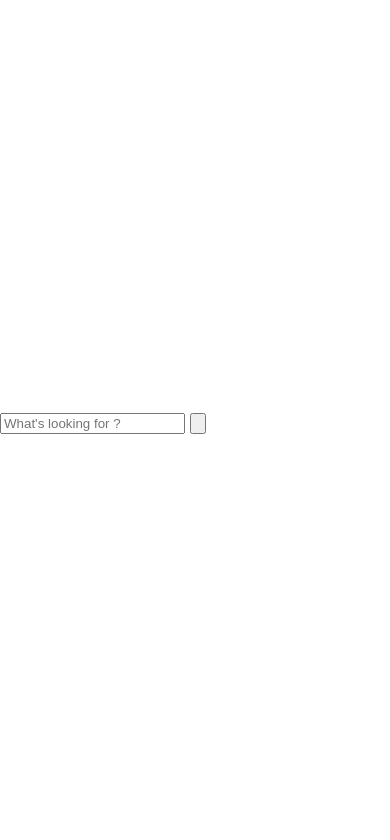
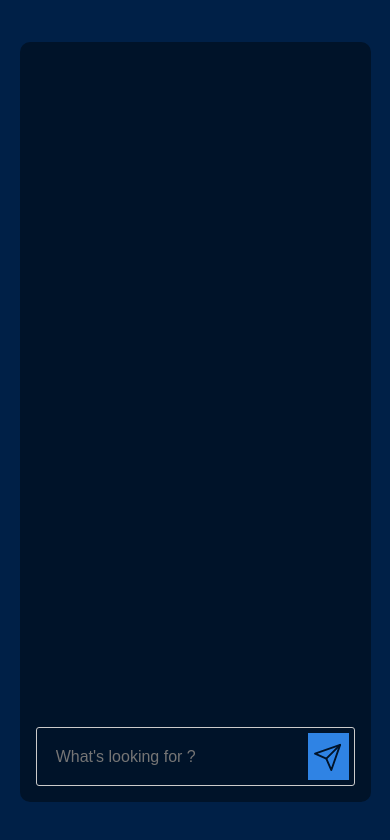
Before and after one commit to alichatraei/chat_ai_chatGPT, a website built with Vite: page index.html in a window 390 px wide. Built offline with nearby package versions, Linux system fonts and the light colour scheme.

Commit message:
fix: fix styles conflict

```diff
--- a/style.css
+++ b/style.css
@@ -1,97 +1,149 @@
-:root {
-  font-family: Inter, Avenir, Helvetica, Arial, sans-serif;
-  font-size: 16px;
-  line-height: 24px;
-  font-weight: 400;
-
-  color-scheme: light dark;
-  color: rgba(255, 0, 255, 0.87);
-  background-color: #242424;
-
-  font-synthesis: none;
-  text-rendering: optimizeLegibility;
-  -webkit-font-smoothing: antialiased;
-  -moz-osx-font-smoothing: grayscale;
-  -webkit-text-size-adjust: 100%;
+* {
+    margin: 0;
+    padding: 0;
+    box-sizing: border-box;
 }
 
-a {
-  font-weight: 500;
-  color: #646cff;
-  text-decoration: inherit;
-}
-a:hover {
-  color: #535bf2;
+html, body {
+    width: 100%;
+    height: 100%;
 }
 
 body {
-  margin: 0;
-  display: flex;
-  place-items: center;
-  min-width: 320px;
-  min-height: 100vh;
+    background-color: #002047;
+    display: flex;
+    align-items: center;
+    justify-content: center;
 }
 
-h1 {
-  font-size: 3.2em;
-  line-height: 1.1;
+#chat__container {
+    width: calc(100% / 2);
+    height: 90%;
+    background-color: #001329;
+    border-radius: 10px;
+    padding: 1rem;
+    display: flex;
+    flex-direction: column;
+    align-items: center;
+    justify-content: space-between;
 }
 
-#app {
-  max-width: 1280px;
-  margin: 0 auto;
-  padding: 2rem;
-  text-align: center;
+#chat__container__form {
+    display: flex;
+    align-items: center;
+    border: 1px solid #CBCBCB;
+    width: 100%;
+    padding: .3rem;
+    border-radius: 3px;
 }
 
-.logo {
-  height: 6em;
-  padding: 1.5em;
-  will-change: filter;
-}
-.logo:hover {
-  filter: drop-shadow(0 0 2em #646cffaa);
-}
-.logo.vanilla:hover {
-  filter: drop-shadow(0 0 2em #f7df1eaa);
+#chat__container__form input {
+    height: 100%;
 }
 
-.card {
-  padding: 2em;
+#chat__container__form__input {
+    width: 100%;
+    background: transparent;
+    color: white;
+    font-size: 1rem;
+    outline: none;
+    border: none;
+    padding: .9rem;
 }
 
-.read-the-docs {
-  color: #888;
+#chat__container__form__submit {
+    background-image: url('/assets/submit-button.svg');
+    width: 3rem;
+    height: 100%;
+    outline: none;
+    background-color: transparent;
+    background-repeat: no-repeat;
+    background-position: center;
+    background-size: cover;
+    border: none;
+    cursor: pointer;
 }
 
-button {
-  border-radius: 8px;
-  border: 1px solid transparent;
-  padding: 0.6em 1.2em;
-  font-size: 1em;
-  font-weight: 500;
-  font-family: inherit;
-  background-color: #1a1a1a;
-  cursor: pointer;
-  transition: border-color 0.25s;
-}
-button:hover {
-  border-color: #646cff;
-}
-button:focus,
-button:focus-visible {
-  outline: 4px auto -webkit-focus-ring-color;
+#chat__container__chats__content {
+    width: 100%;
+    height: 90%;
+    overflow-y: auto;
 }
 
-@media (prefers-color-scheme: light) {
-  :root {
-    color: #213547;
-    background-color: #ffffff;
-  }
-  a:hover {
-    color: #747bff;
-  }
-  button {
-    background-color: #f9f9f9;
-  }
+.chat__container__chat {
+    color: white;
+    margin-bottom: 2rem;
+    display: flex;
+    align-items: flex-start;
 }
+
+.chat__container__chat img {
+
+    padding: 0 0.9rem;
+    min-width: 4vw;
+}
+
+.user {
+    display: flex;
+    flex-direction: row-reverse;
+    color: white;
+    width: 100%;
+}
+
+.bot {
+    display: flex;
+    color: white;
+}
+
+
+#chat__container__chat__message {
+    padding: .8rem;
+    border: 1px solid #2F83E4;
+    border-radius: 5px;
+    font-size: 1rem;
+    width: 100%;
+    height: 5rem;
+}
+
+#chat__container__chat__bot {
+    display: flex;
+    justify-content: space-between;
+    align-items: flex-start;
+    color: white;
+    padding-right: 1rem;
+}
+
+#chat__container__chat__bot__message {
+    width: 100%;
+}
+
+#chat__container__chat__bot__message p {
+    display: inline;
+    line-height: 1.5rem;
+    width: auto;
+    padding-right: .5rem;
+    border-right: .3rem solid white;
+    animation: blink-caret .75s step-end infinite;
+}
+
+#chat__container__chat__bot img {
+    padding-right: 1rem;
+    width: 6rem;
+}
+
+/* The typewriter cursor effect */
+@keyframes blink-caret {
+    from, to {
+        border-color: transparent
+    }
+    50% {
+        border-color: white;
+    }
+}
+
+@media only screen and (max-width: 600px) {
+    #chat__container {
+        width: 90%;
+    }
+
+}
```
